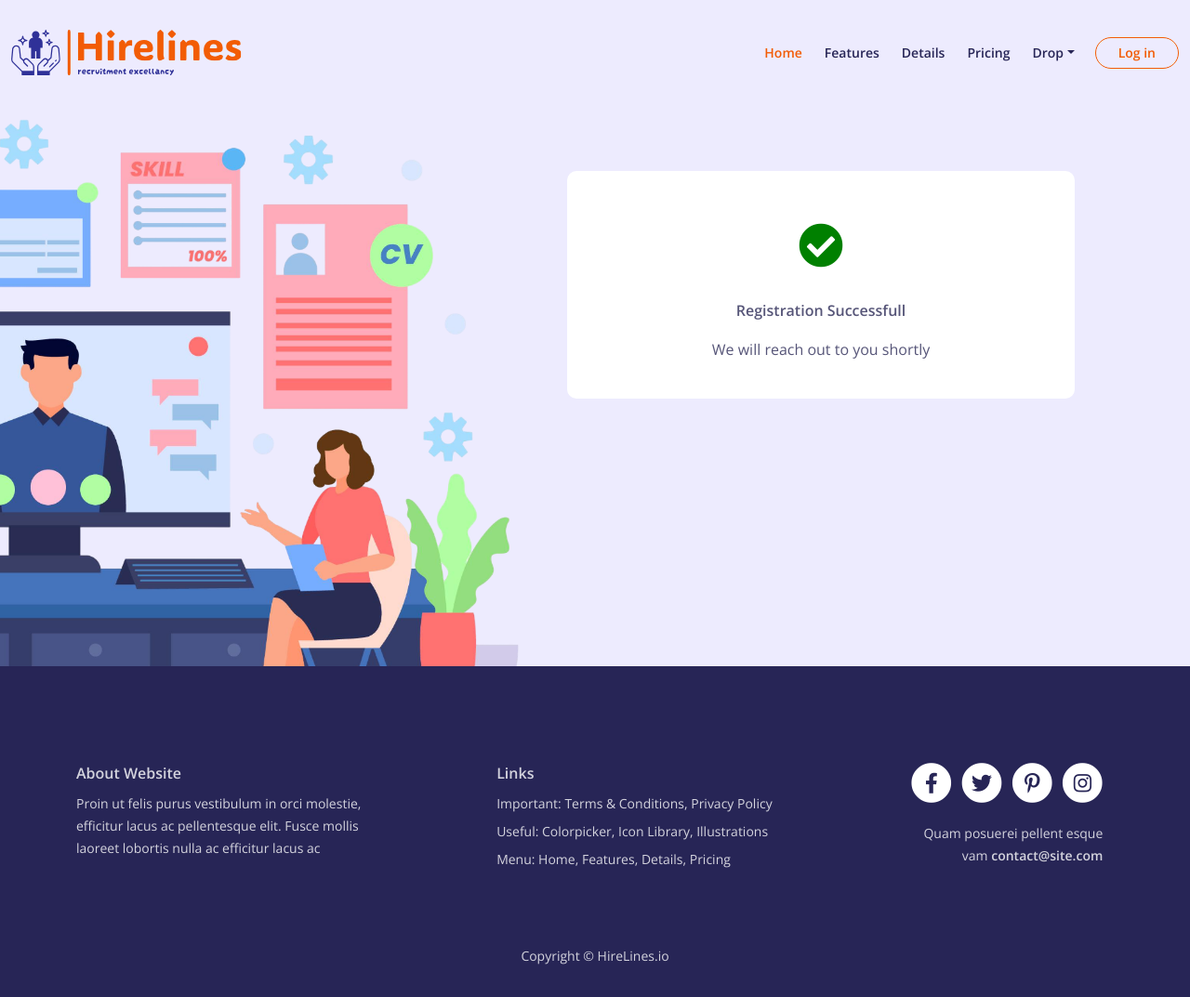
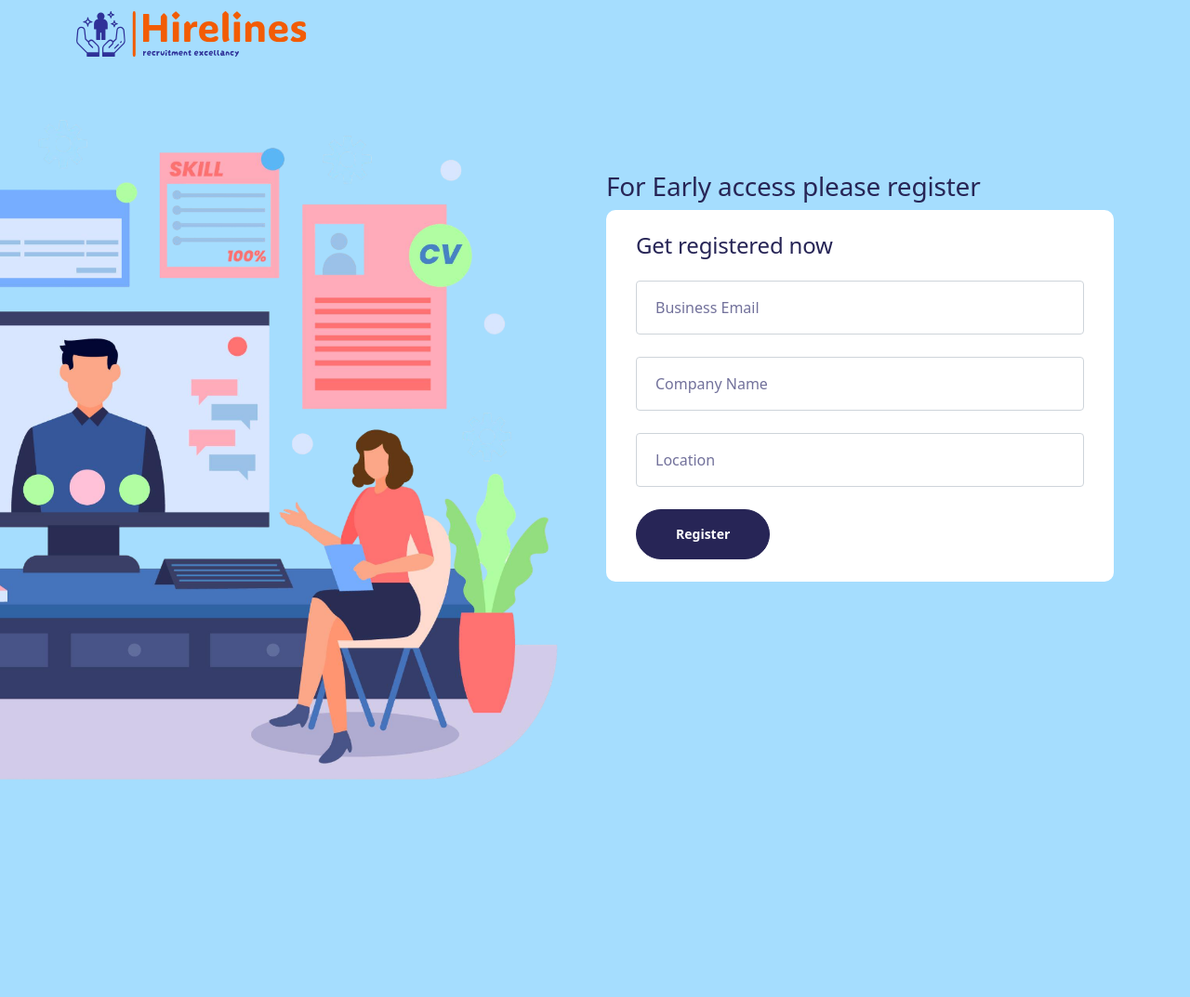
Before and after one commit to gsgsspec/hirelines, a Django app: page / in a window 1280 px wide. Shown: the whole page at 93% size. After the commit the page ends 839 px from the top, so only its background shows below. Run offline with Django 3.2, Linux system fonts and the light colour scheme; some libraries are stand-ins or nearby versions.

Commit message:
registration changes

```diff
--- /dev/null
+++ b/app_api/functions/constants.py
@@ -0,0 +1,5 @@
+public_email_domains = [
+    "gmail.com", "yahoo.com", "hotmail.com", "aol.com", "outlook.com", "icloud.com", "mail.com", "zoho.com", "protonmail.com",
+    "yandex.com", "gmx.com", "fastmail.com", "tutanota.com", "mail.ru", "hushmail.com", "airmail.net", "lycos.com", "netcourrier.com",
+    "zimbra.com", "rediffmail.com", "mailinator.com"
+]
--- /dev/null
+++ b/app_api/urls.py
@@ -0,0 +1,8 @@
+from django.urls import path
+from app_api import views
+
+urlpatterns = [
+
+    path('add-companydata', views.addCompanyData)
+
+]
--- /dev/null
+++ b/app_web/static/config/config.js
@@ -0,0 +1,3 @@
+var CONFIG ={
+    portal : "http://localhost:8000",
+}
--- /dev/null
+++ b/app_web/static/js/homepage.js
@@ -0,0 +1,48 @@
+document.getElementById("register").onclick = function () {
+    $('#registerForm').unbind('submit').bind('submit', function (event) {
+        event.preventDefault();
+
+        $('#reg-bemail').css('border-color', '');
+        $('.domain-check').css('display', 'none');
+        $('.existing-email').css('display', 'none');
+
+
+        dataObj = {
+            'reg-bemail': $('#reg-bemail').val(),
+            'reg-company':$('#reg-company').val(),
+            'reg-location': $("#reg-location").val(),
+        }
+
+        var final_data = {
+            'data': JSON.stringify(dataObj),
+            csrfmiddlewaretoken: CSRF_TOKEN,
+        }
+
+        $.post(CONFIG['portal'] + "/api/add-companydata", final_data, function (res) {
+            if (res.statusCode == 0) {
+
+                // $('.detiails-sec').hide();
+                $('.success-sec').show()
+                $('#register').hide();
+
+            }else if (res.statusCode == 1){
+
+                $('#reg-bemail').css('border-color', 'red');
+                $('.domain-check').css('display', 'block');
+
+
+            }
+            else if (res.statusCode == 2){
+
+                $('#reg-bemail').css('border-color', 'red');
+                $('.existing-email').css('display', 'block');
+
+            }
+
+            else {
+                // swal("Internal Server Error", "", "error");
+            }
+        })
+
+    })
+}
--- /dev/null
+++ b/app_web/static/lib/homePage/css/custom.css
@@ -0,0 +1,93 @@
+.form-div {
+    background-color: #fff;
+    padding: 1.5rem 2rem;
+    border-radius: 10px;
+}
+
+.mr-7 {
+    margin-right: 7rem;
+}
+
+.form-card-heading {
+    padding-bottom: 1rem;
+}
+
+.domain-check {
+    display: none;
+    width: 100%;
+    margin-top: .25rem;
+    font-size: .875em;
+    color: #dc3545;
+}
+
+@media (min-width: 1200px) {
+    .header {
+        overflow: hidden;
+        padding-top: 11.5rem;
+        padding-bottom: 18rem;
+    }
+}
+
+.header {
+    background-color: #a5ddfe;
+}
+
+.was-validated .form-control:valid {
+    background-image: none !important;
+}
+
+.slide-in-right {
+    -webkit-animation: slide-in-right 0.8s cubic-bezier(0.250, 0.460, 0.450, 0.940) both;
+    animation: slide-in-right 0.8s cubic-bezier(0.250, 0.460, 0.450, 0.940) both;
+}
+
+@-webkit-keyframes slide-in-right {
+    0% {
+        -webkit-transform: translateX(1000px);
+        transform: translateX(1000px);
+        opacity: 0;
+    }
+
+    100% {
+        -webkit-transform: translateX(0);
+        transform: translateX(0);
+        opacity: 1;
+    }
+}
+
+.nav-container {
+    max-width: 1400px;
+}
+
+.home-img {
+    right: -10px;
+    left: inherit !important;
+    top: -120px !important;
+}
+
+.check-icon {
+    color: green;
+    font-size: 1rem;
+}
+
+.success-sec {
+    /* text-align: center;  */
+    padding: 1rem;
+    display: none;
+}
+
+.existing-email {
+    display: none;
+    width: 100%;
+    margin-top: .25rem;
+    font-size: .875em;
+    color: #dc3545;
+}
+
+
+@media screen and (max-width: 990px) {
+    .header {
+        padding-top: 5rem;
+    }
+
+}
--- a/app_web/templates/homepage.html
+++ b/app_web/templates/homepage.html
@@ -3,7 +3,9 @@
 <html lang="en">
     <head>
         <meta charset="utf-8">
-        <meta name="viewport" content="width=device-width, initial-scale=1, shrink-to-fit=no">
+        <meta name="viewport" content="width=device-width, initial-scale=1">
+
+
 
         <!-- SEO Meta Tags -->
         <meta name="description" content="Your description">
@@ -19,14 +21,34 @@
         <link href="{% static 'lib/homePage/css/fontawesome-all.min.css' %}" rel="stylesheet">
         <link href="{% static 'lib/homePage/css/swiper.css' %}" rel="stylesheet">
         <link href="{% static 'lib/homePage/css/styles.css' %}" rel="stylesheet">
+        <link href="{% static 'lib/homePage/css/custom.css' %}" rel="stylesheet">
+
 
         <!-- Favicon  -->
         <link rel="icon" href="{% static 'img/logos/favicon.png' %}">
+
+        <!-- J Query link -->
+        <script src="https://ajax.googleapis.com/ajax/libs/jquery/3.5.1/jquery.min.js"></script>
+
+
+        <script>
+            var CSRF_TOKEN = '{{ csrf_token }}';
+        </script>
+
+        <link href="https://stackpath.bootstrapcdn.com/bootstrap/5.1.3/css/bootstrap.min.css" rel="stylesheet">
+        <script src="https://stackpath.bootstrapcdn.com/bootstrap/5.1.3/js/bootstrap.bundle.min.js"></script>
+
+        <style>
+            .hireline-logo {
+                height: 50px;
+                width: auto;
+            }
+        </style>
+
     </head>
 
     <body data-bs-spy="scroll" data-bs-target="#navbarExample">
 
-        <!-- Navigation -->
         <nav id="navbarExample" class="navbar navbar-expand-lg fixed-top navbar-light" aria-label="Main navigation">
             <div class="container nav-container">
 
@@ -37,7 +59,7 @@
                 </button>
 
                 <div class="navbar-collapse offcanvas-collapse" id="navbarsExampleDefault">
-                    <ul class="navbar-nav ms-auto navbar-nav-scroll">
+                    <!-- <ul class="navbar-nav ms-auto navbar-nav-scroll">
                         <li class="nav-item">
                             <a class="nav-link active" aria-current="page" href="#header">Home</a>
                         </li>
@@ -60,16 +82,16 @@
                                 <li><a class="dropdown-item" href="privacy.html">Privacy Policy</a></li>
                             </ul>
                         </li>
-                    </ul>
-                    <span class="nav-item">
+                    </ul> -->
+                    <!-- <span class="nav-item">
                         <a class="btn-outline-sm" href="log-in.html">Log in</a>
-                    </span>
+                    </span> -->
                 </div>
             </div>
         </nav>
 
         <header id="header" class="header animated fadeIn">
-            <div class="container" style="margin-right: 7rem;">
+            <div class="container mr-7">
                 <div class="row">
                     <div class="col-lg-6">
                         <div class="image-container">
@@ -78,36 +100,49 @@
                     </div>
                     <div class="col-lg-6">
                         <div class="text-container slide-in-right">
+                            <div style="text-align: left;"><h3>
+                                For Early access please register
+                            </h3></div>
                             <div class="form-div">
-                                <div class="detiails-sec" hidden>
+                                <div class="detiails-sec">
                                     <div class="form-card-heading">
-                                        <h2>Get registered now</h2>
+                                        <h4>Get registered now</h4>
                                     </div>
-                                    <form>
+                                    <form id="registerForm" class="needs-validation" novalidate>
                                         <div class="mb-4 form-floating">
-                                            <input type="email" class="form-control" id="floatingInput" placeholder="name@example.com">
-                                            <label for="floatingInput">Bussiness Email</label>
+                                            <input type="email" class="form-control" id="reg-bemail" placeholder="name@example.com" required>
+                                            <label for="reg-bemail">Business Email</label>
+                                            <div class="invalid-feedback">
+                                                Please enter email address.
+                                            </div>
+                                            <div class="domain-check">
+                                                Business domain is required
+                                            </div>
+                                            <div class="existing-email">
+                                                Email already registered
+                                            </div>
                                         </div>
                                         <div class="mb-4 form-floating">
-                                            <input type="text" class="form-control" placeholder="Company">
-                                            <label >Company Name</label>
+                                            <input type="text" class="form-control" id="reg-company" placeholder="Company" required>
+                                            <label for="reg-company">Company Name</label>
+                                            <div class="invalid-feedback">
+                                                Please enter your company name.
+                                            </div>
                                         </div>
                                         <div class="mb-4 form-floating">
-                                            <input type="text" class="form-control" placeholder="Location">
-                                            <label>Location</label>
+                                            <input type="text" class="form-control" id="reg-location" placeholder="Location" required>
+                                            <label for="reg-location">Location</label>
+                                            <div class="invalid-feedback">
+                                                Please enter your location.
+                                            </div>
                                         </div>
-                                        <button class="btn-solid-lg">Register</button>
+                                        <button type="submit" id="register" class="btn-solid-lg">Register</button>
                                     </form>
                                 </div>
                                 <div class="success-sec">
-                                    <div class="success-tick">
                                         <i class="fas fa-check-circle check-icon"></i>
-                                    </div>
-                                    <div class="suc-txt-content">
-                                        <p><b>Registration Successfull</b></p>
-                                        <p>We will reach out to you shortly</p>
-                                    </div>
-
+                                        <span>Thank you for your intrest in <b> HireLines</b>.</span><br>
+                                        <span>You will soon receive email updates</span>
                                 </div>
                             </div>
                         </div>
@@ -116,59 +151,6 @@
             </div>
         </header>
 
-        <div class="footer">
-            <div class="container">
-                <div class="row">
-                    <div class="col-lg-12">
-                        <div class="footer-col first">
-                            <h6>About Website</h6>
-                            <p class="p-small">Proin ut felis purus vestibulum in orci molestie, efficitur lacus ac pellentesque elit. Fusce mollis laoreet lobortis nulla ac efficitur lacus ac </p>
-                        </div>
-                        <div class="footer-col second">
-                            <h6>Links</h6>
-                            <ul class="list-unstyled li-space-lg p-small">
-                                <li>Important: <a href="terms.html">Terms & Conditions</a>, <a href="privacy.html">Privacy Policy</a></li>
-                                <li>Useful: <a href="#">Colorpicker</a>, <a href="#">Icon Library</a>, <a href="#">Illustrations</a></li>
-                                <li>Menu: <a href="#header">Home</a>, <a href="#features">Features</a>, <a href="#details">Details</a>, <a href="#pricing">Pricing</a></li>
-                            </ul>
-                        </div>
-                        <div class="footer-col third">
-                            <span class="fa-stack">
-                                <a href="#your-link">
-                                    <i class="fas fa-circle fa-stack-2x"></i>
-                                    <i class="fab fa-facebook-f fa-stack-1x"></i>
-                                </a>
-                            </span>
-                            <span class="fa-stack">
-                                <a href="#your-link">
-                                    <i class="fas fa-circle fa-stack-2x"></i>
-                                    <i class="fab fa-twitter fa-stack-1x"></i>
-                                </a>
-                            </span>
-                            <span class="fa-stack">
-                                <a href="#your-link">
-                                    <i class="fas fa-circle fa-stack-2x"></i>
-                                    <i class="fab fa-pinterest-p fa-stack-1x"></i>
-                                </a>
-                            </span>
-                            <span class="fa-stack">
-                                <a href="#your-link">
-                                    <i class="fas fa-circle fa-stack-2x"></i>
-                                    <i class="fab fa-instagram fa-stack-1x"></i>
-                                </a>
-                            </span>
-                            <p class="p-small">Quam posuerei pellent esque vam <a href="mailto:contact@site.com"><strong>contact@site.com</strong></a></p>
-                        </div>
-                    </div>
-                </div>
-            </div>
-        </div>
-
-        <div class="copyright">
-            <div class="container">
-                <p class="p-small">Copyright © <a href="#your-link">HireLines.io</a></p>
-            </div>
-        </div>
 
 
         <!-- Back To Top Button -->
@@ -185,66 +167,29 @@
         <script src="{% static 'lib/homePage/js/scripts.js' %}"></script>
 
 
-        <style>
-            .form-div {
-                background-color: #fff;
-                padding: 1.5rem 2rem;
-                border-radius: 10px;
-            }
-            .form-card-heading {
-                padding-bottom: 1rem;
-            }
-            @media (min-width: 1200px) {
-                .header {
-                    overflow: hidden;
-                    padding-top: 11.5rem;
-                    padding-bottom: 18rem;
-                }
-            }
-            .header {
-                background-color: #edebfe;
-            }
 
-            .slide-in-right {
-                -webkit-animation: slide-in-right 0.8s cubic-bezier(0.250, 0.460, 0.450, 0.940) both;
-                        animation: slide-in-right 0.8s cubic-bezier(0.250, 0.460, 0.450, 0.940) both;
-            }
-            @-webkit-keyframes slide-in-right {
-                0% {
-                    -webkit-transform: translateX(1000px);
-                            transform: translateX(1000px);
-                    opacity: 0;
-                }
-                100% {
-                    -webkit-transform: translateX(0);
-                            transform: translateX(0);
-                    opacity: 1;
-                }
-            }
-            .hireline-logo {
-                height: 50px;
-                width: auto;
-            }
+        <script>
+            (function () {
+                'use strict';
 
-            .nav-container {
-                max-width: 1400px;
-            }
+                var forms = document.querySelectorAll('.needs-validation');
 
-            .home-img {
-                right: -10px;
-                left: inherit !important;
-                top: -120px !important;
-            }
-            .check-icon {
-                color: green;
-                font-size: 3rem;
-            }
-            .success-tick {
-                padding: 2rem;
-            }
-            .success-sec {
-                text-align: center;
-            }
-        </style>
+                Array.prototype.slice.call(forms)
+                    .forEach(function (form) {
+                        form.addEventListener('submit', function (event) {
+                            if (!form.checkValidity()) {
+                                event.preventDefault();
+                                event.stopPropagation();
+                            }
+
+                            form.classList.add('was-validated');
+                        }, false);
+                    });
+            })();
+        </script>
+
+        <script src="{% static 'js/homepage.js' %}"></script>
+        <script src="{% static 'config/config.js' %}"></script>
+
     </body>
 </html>
--- a/hirelines/urls.py
+++ b/hirelines/urls.py
@@ -22,6 +22,7 @@ urlpatterns = [
     path('admin/', admin.site.urls),
 
     path('', include('app_web.urls')),
+    path('api/', include('app_api.urls')),
 
 
 
```
Also changed, not shown: app_api/functions/database.py (added, +9 -0 lines), app_api/functions/services.py (added, +32 -0 lines), app_api/views.py (+28 -1 lines), requirements.txt (added, +7 -0 lines), 1 other file.
